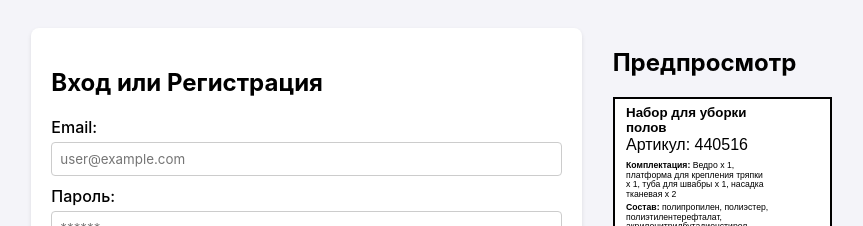
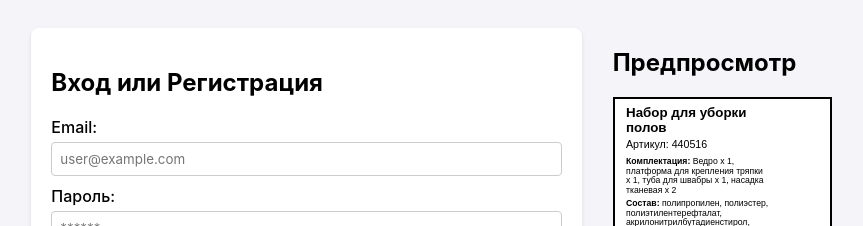
Before and after one commit to Anrash89/Generate, a plain HTML site: page index.html in a window 1280 px wide. Shown: the top 226 px of the page, without its empty margins (12-875 px from the left). Drawn offline with Linux system fonts and the light colour scheme; no server answers.

Commit message:
Update style.css

```diff
--- a/style.css
+++ b/style.css
@@ -202,6 +202,14 @@ hr {
     line-height: 1.1;
 }
 
+/* Стиль для Артикула под названием */
+.sku-header {
+    font-size: 8pt;
+    font-weight: normal;
+    margin-top: 2px;
+    display: block;
+}
+
 .details-section {
     flex-grow: 1;
     font-size: 7pt; /* Базовый шрифт текста */
```
